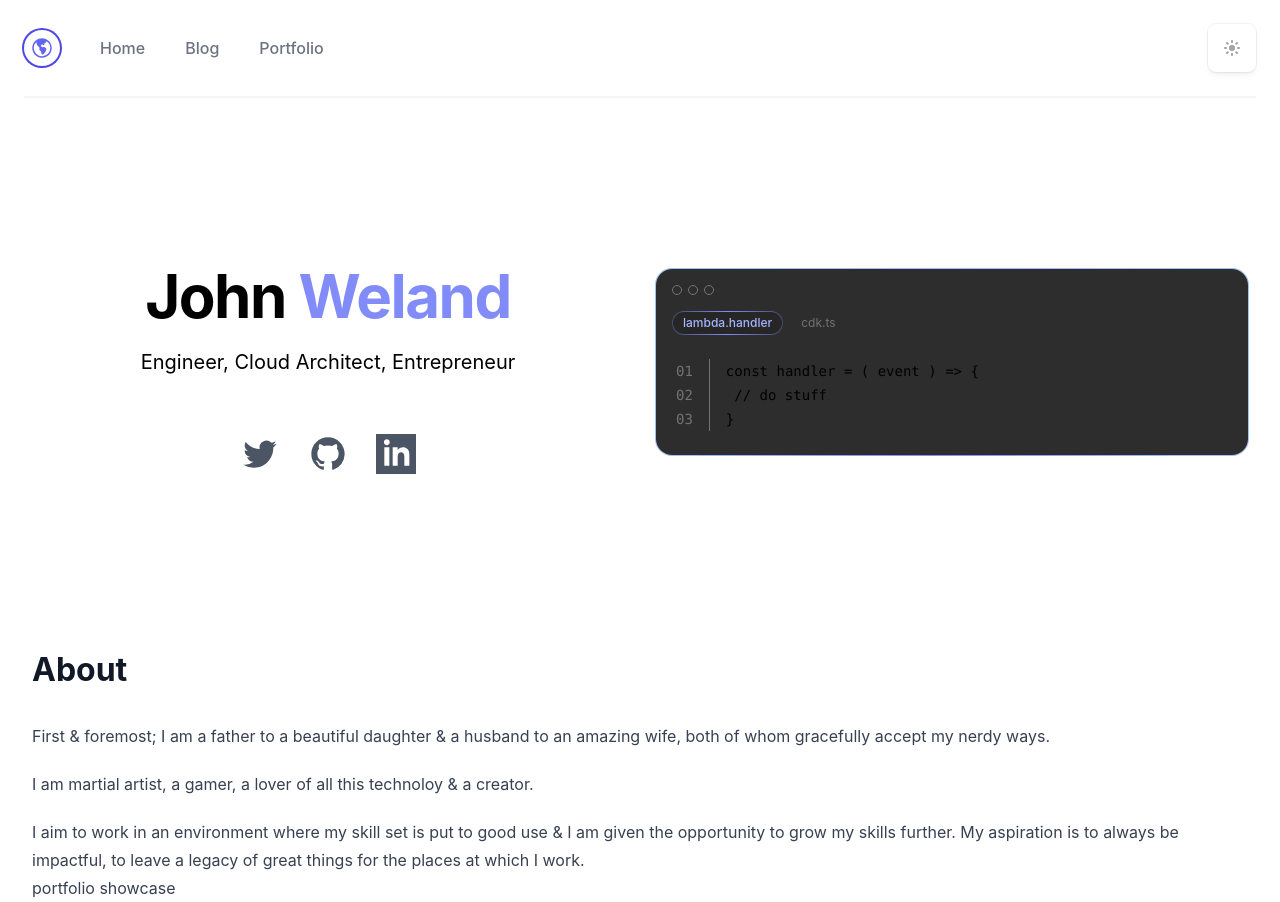
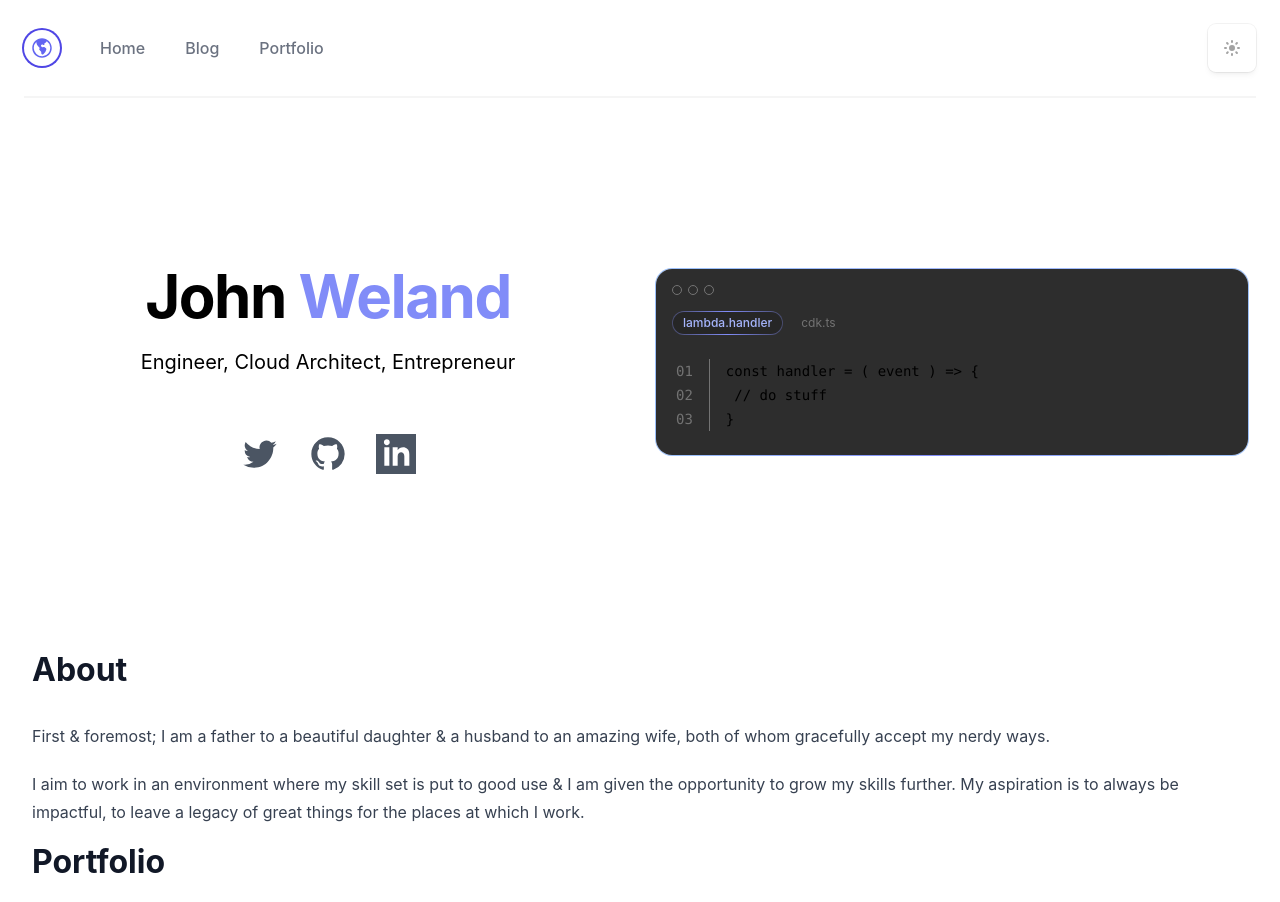
Before and after one commit to johnweland/johnweland.github.io, a Next.js app: page / in a window 1280 px wide. Built offline with nearby package versions, Linux system fonts and the light colour scheme.

Commit message:
expanding index

```diff
--- a/pages/index.tsx
+++ b/pages/index.tsx
@@ -14,17 +14,12 @@ const Home: NextPage = () => {
         <link rel="icon" href="/favicon.ico" />
       </Head>
       <Hero />
-      <div className="mx-auto max-w-7xl lg:px-8 prose dark:prose-invert">
+      <div className="mx-auto max-w-7xl lg:px-8 prose dark:prose-invert mb-4">
         <h2 className="text-3xl font-bold"> About </h2>
 
         <p>
           First & foremost; I am a father to a beautiful daughter & a husband to
           an amazing wife, both of whom gracefully accept my nerdy ways.
-        </p>
-
-        <p>
-          I am martial artist, a gamer, a lover of all this technoloy & a
-          creator.
         </p>
 
         <p>
@@ -34,8 +29,8 @@ const Home: NextPage = () => {
           places at which I work.
         </p>
       </div>
-      <div className="mx-auto max-w-7xl lg:px-8 prose dark:prose-invert">
-        portfolio showcase
+      <div className="mx-auto max-w-7xl lg:px-8 prose dark:prose-invert mb-4">
+        <h2 className="text-3xl font-bold"> Portfolio </h2>
       </div>
     </>
   );
```
